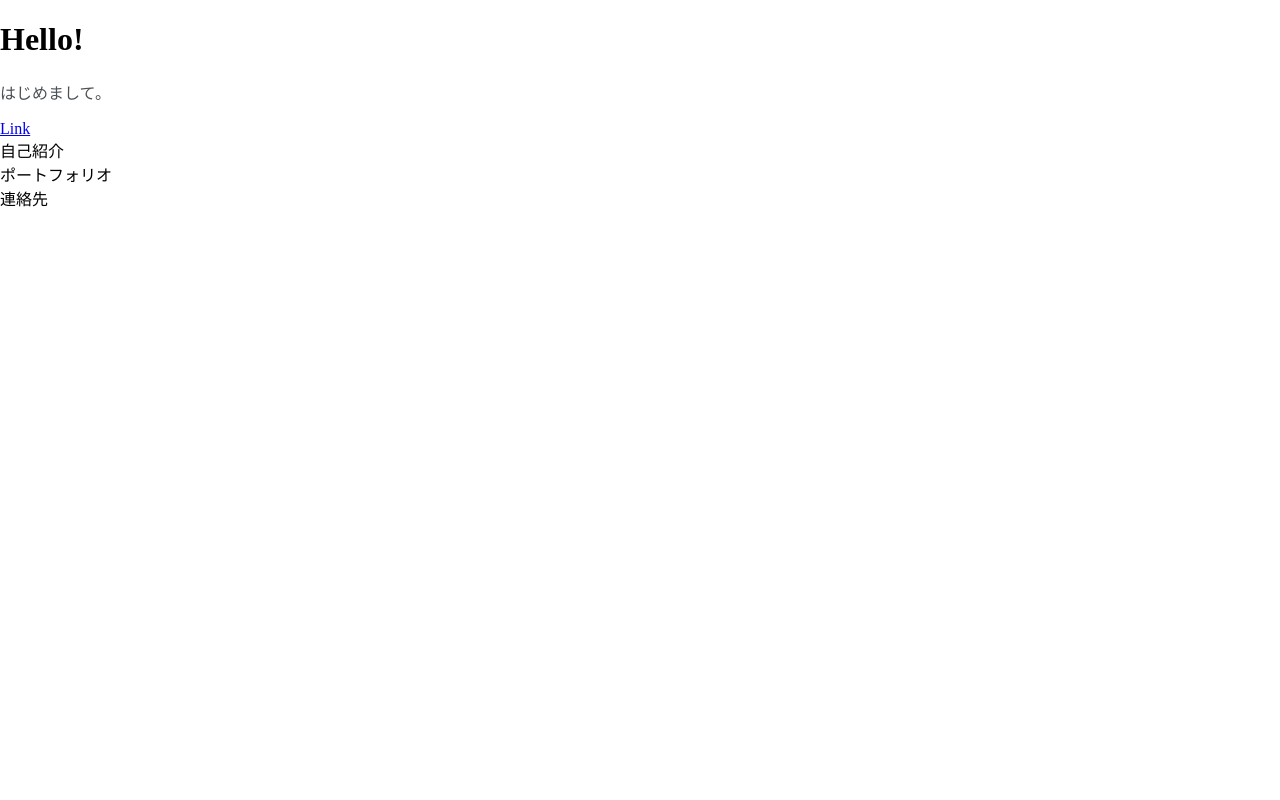
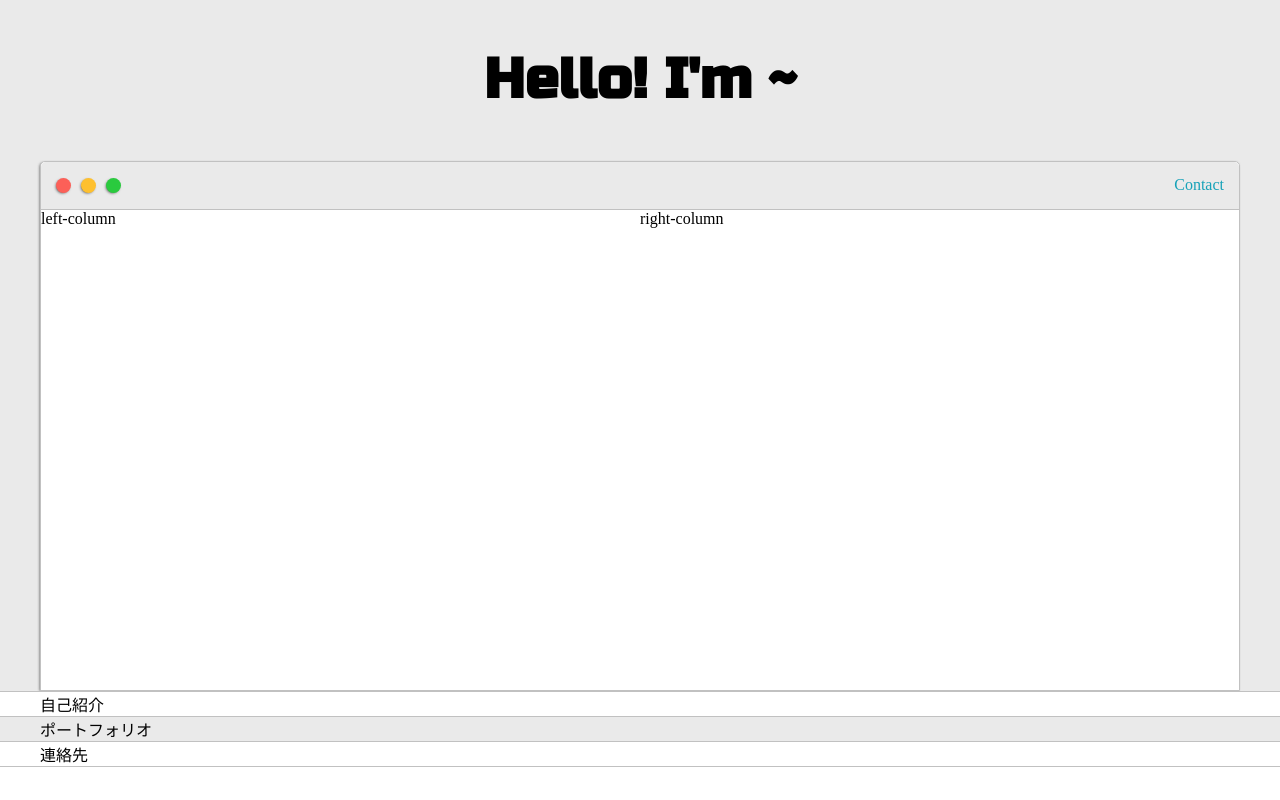
Before and after one commit to ks1590/my_portfolio_website, a plain HTML site: page index.html in a window 1280 px wide. Drawn offline with Linux system fonts and the light colour scheme.

Commit message:
navigationレイアウト作成

```diff
--- a/index.html
+++ b/index.html
@@ -9,27 +9,47 @@
 </head>
 
 <body>
-  <section　class="s1">
+  <section class="s1">
     <div class="main-container">
-      <h1>Hello!</h1>
-      <p>はじめまして。</p>
-      <a href="#">Link</a>
+      <div class="greeting-wrapper">
+        <h1>Hello! I'm ~</h1>
+        <!-- <p>はじめまして。</p>
+        <a href="#">Link</a> -->
+      </div>
+      <div class="intro-wrapper">
+        <div class="nav-wrapper">
+          <div class="dots-wrapper">
+            <div id="dot-1" class="browser-dot"></div>
+            <div id="dot-2" class="browser-dot"></div>
+            <div id="dot-3" class="browser-dot"></div>
+          </div>
+          <div id="navigation">
+            <li><a href="#">Contact</a></li>
+          </div>
+        </div>
+        <div class="left-column">
+          left-column
+        </div>
+        <div class="right-column">
+          right-column
+        </div>
+      </div>
     </div>
   </section>
 
-  <section　class="s2">
+  <section class="s2">
     <div class="main-container">
       自己紹介
     </div>
   </section>
 
-  <section　class="s1">
+  <section class="s1">
     <div class="main-container">
       ポートフォリオ
     </div>
   </section>
 
-  <section　class="s2">
+  <section class="s2">
     <div class="main-container">
       連絡先
     </div>
--- a/style.css
+++ b/style.css
@@ -1,3 +1,6 @@
+@import url('https://fonts.googleapis.com/css2?family=Russo+One&display=swap');
+@import url('https://fonts.googleapis.com/css2?family=Roboto:wght@500&family=Russo+One&display=swap');
+
 :root {
   --mainColor:#eaeaea;
   --secondaryColor:#fff;
@@ -14,18 +17,134 @@ body {
 
 h1 {
   color: var(--mainText);
+  font-family: 'Russo One', sans-serif;
 }
 
 p {
   color: var(--secondaryText);
+  font-family: 'Roboto', sans-serif;
+}
+
+a {
+  text-decoration: none;
+  color: #17a2b8;
+}
+
+ul {
+  list-style: none;
+}
+
+h1 {
+  font-size: 56px;
 }
 
 .s1 {
   background-color: var(--mainColor);
-  border-bottom: var(--borderColor);
+  border-bottom: 1px solid var(--borderColor);
+  overflow: auto;
 }
 
 .s2 {
   background-color: var(--secondaryColor);
   border-bottom: var(--borderColor);
+  border-bottom:1px solid var(--borderColor);
+  overflow: auto;
 }
+
+.main-container {
+  width: 1200px;
+  margin: 0 auto;
+}
+
+.greeting-wrapper {
+  display: grid;
+  text-align: center;
+  align-items: center;
+  min-height: 10em;
+}
+
+
+.intro-wrapper {
+  background-color: var(--secondaryColor);
+  border: 1px solid var(--borderColor);
+  border-radius: 5px 5px 0 0;
+
+  -webkit-box-shadow: -1px 1px 3px -1px rgba(0,0,0,0.75);
+  -moz-box-shadow: -1px 1px 3px -1px rgba(0,0,0,0.75);
+  box-shadow:  -1px 1px 3px -1px rgba(0,0,0,0.75);
+
+  display: grid;
+  grid-template-columns: 1fr 1fr;
+  grid-template-rows: 3em 30em;
+  grid-template-areas:
+    'nav-wrapper nav-wrapper'
+    'left-column right-column'
+  ;
+}
+
+.nav-wrapper {
+  border-radius: 5px 5px 0 0;
+  grid-area: nav-wrapper;
+  border-bottom: 1px solid var(--borderColor);
+  display: flex;
+  justify-content: space-between;
+  align-items: center;
+  background-color: var(--mainColor);
+}
+
+#navigation {
+  margin: 0;
+  padding: 10px;
+}
+
+#navigation li{
+  display: inline-block;
+  margin-left: 5px;
+  margin-right: 5px;
+}
+
+.dots-wrapper {
+  display: flex;
+  padding: 10px;
+}
+
+#dot-1 {
+  background-color: #FC6058;
+}
+
+#dot-2 {
+  background-color: #FEC02F;
+}
+
+#dot-3 {
+  background-color: #2ACA3E;
+}
+
+
+
+.browser-dot {
+  background: black;
+  height: 15px;
+  width: 15px;
+  border-radius: 50%;
+  margin: 5px;
+
+  -webkit-box-shadow: -1px 1px 3px -1px rgba(0,0,0,0.75);
+  -moz-box-shadow: -1px 1px 3px -1px rgba(0,0,0,0.75);
+  box-shadow:  -1px 1px 3px -1px rgba(0,0,0,0.75);
+}
+
+.left-column {
+  grid-area: left-column;
+}
+
+.right-column {
+  grid-area: right-column;
+}
+
+
+@media screen and (max-width: 1200px) {
+  .main-container {
+    width: 95%;
+  }
+}
```
